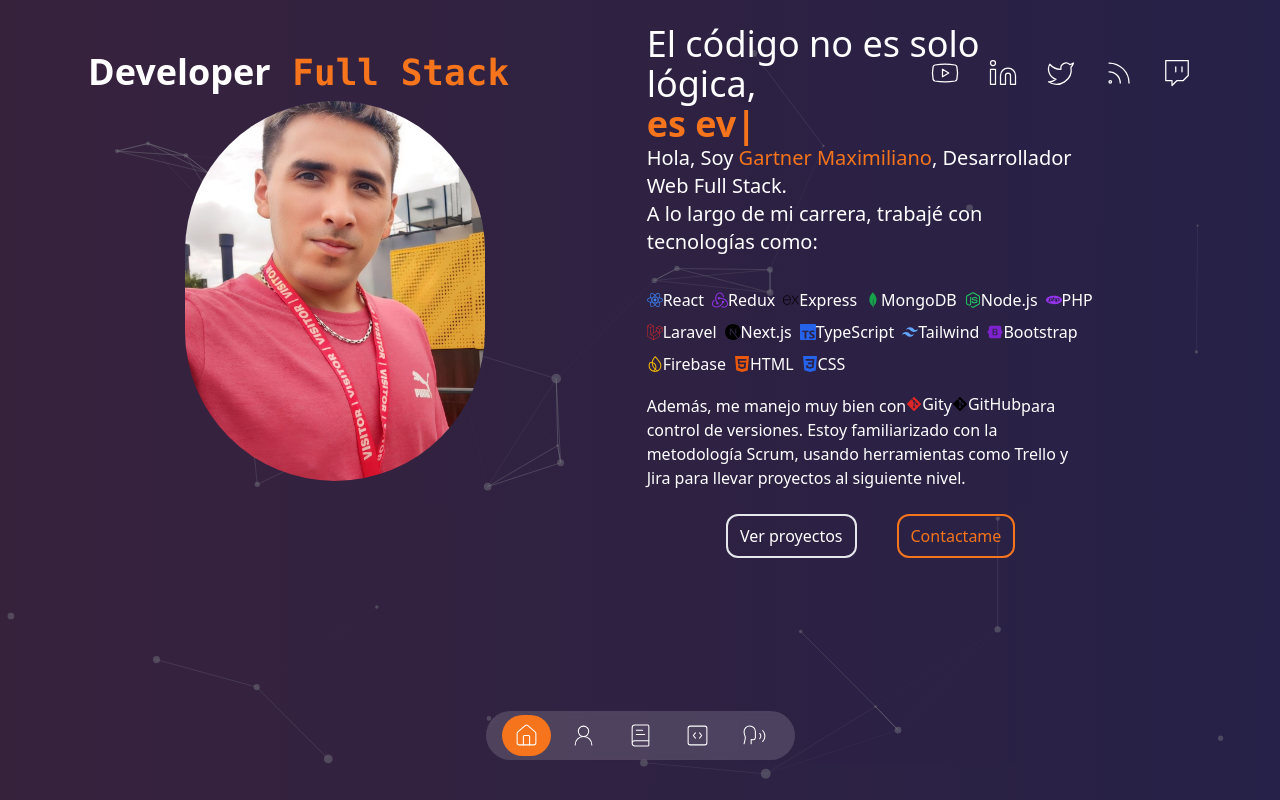
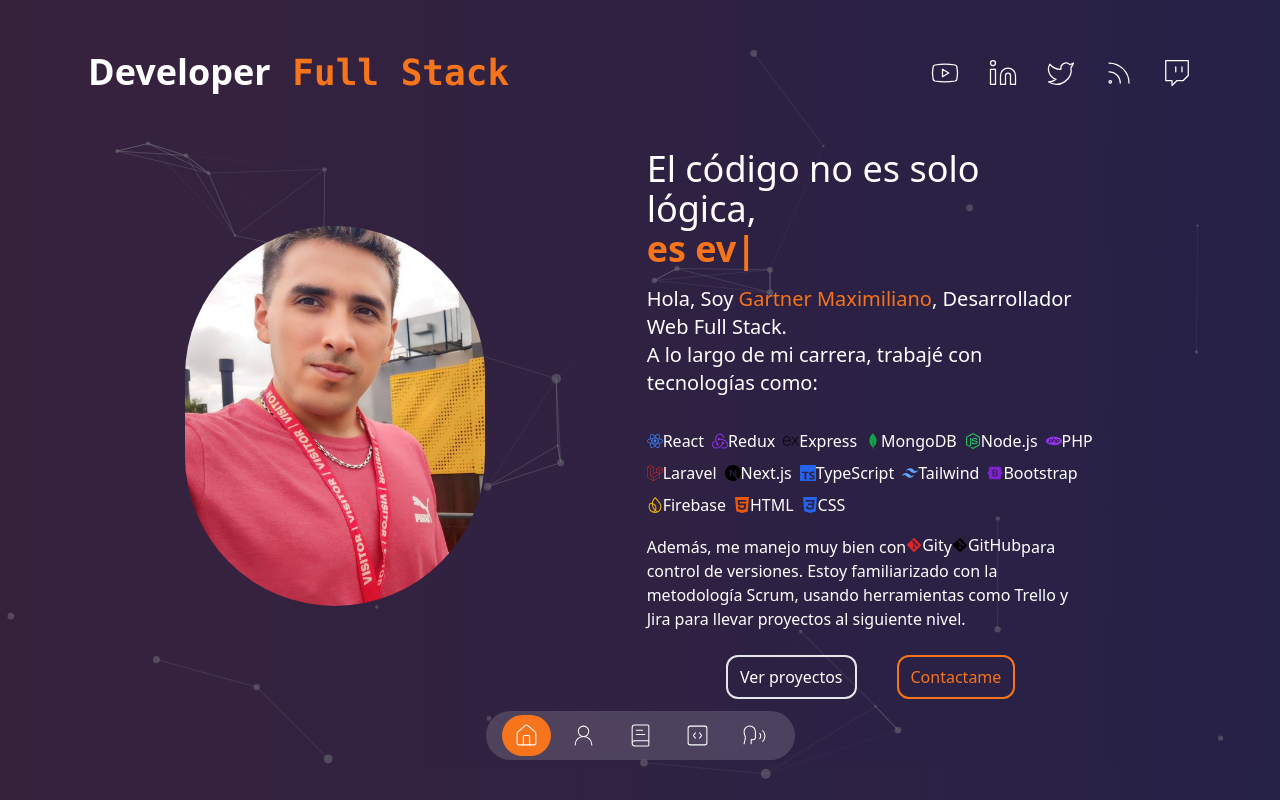
Before and after one commit to maxi-gartner/porfolio, a Next.js app: page / in a window 1280 px wide. Built offline with nearby package versions, Linux system fonts and the light colour scheme.

Commit message:
introduction terminado

```diff
--- a/app/page.tsx
+++ b/app/page.tsx
@@ -4,7 +4,7 @@ import TransitionPage from "@/components/transition-page";
 
 export default function Home() {
   return (
-    <main>
+    <main className="h-full">
       <TransitionPage />
       <div className="flex min-h-[100vh] h-full bg-no-repeat bg-gradient-cover">
         <CoverParticles />
--- a/components/introduction.tsx
+++ b/components/introduction.tsx
@@ -21,19 +21,19 @@ import Link from "next/link";
 const Introduction = () => {
   return (
     <div className="z-20 w-full bg-darkBg/60 pt-28 md:pt-0">
-      <div className="z-20 flex flex-col items-center w-full p-6 md:flex md:flex-row justify-evenly mg:gap-10 mt-10 md:mt-0 ">
+      <div className="z-20 flex flex-col items-center w-full p-6 md:flex md:flex-row justify-evenly pt-14 mg:px-0 mg:gap-10 h-full">
         <div className="flex justify-center">
           <Image
             src="/MaximilianoGartner.jpg"
             priority
-            width="300"
-            height="300"
+            width={300}
+            height={300}
             alt="Profile"
-            className="rounded-full"
+            className="rounded-full object-cover object-top md:w-300 hidden md:block"
           />
         </div>
         <div className="flex flex-col justify-center md:max-w-md items-center w-full">
-          <h1 className="text-2xl leading-tight text-center md:text-left md:text-4xl">
+          <h1 className="text-2xl leading-tight text-center md:text-left md:text-4xl my-4">
             El código no es solo lógica,
             <TypeAnimation
               sequence={[
@@ -119,7 +119,7 @@ const Introduction = () => {
             Scrum, usando herramientas como Trello y Jira para llevar proyectos
             al siguiente nivel.
           </p>
-          <div className="flex items-center justify-center gap-3 md:justify-start md:gap-10 mt-4 mb-32 md:mb-0">
+          <div className="flex items-center justify-center gap-3 md:justify-start md:gap-10 mt-4 mb-24 md:mb-0">
             <Link
               href="/projects"
               className="px-3 py-2 transition-all border-2 cursor-pointer text-md w-fit rounded-xl hover:shadow-xl hover:shadow-white/50 "
```
